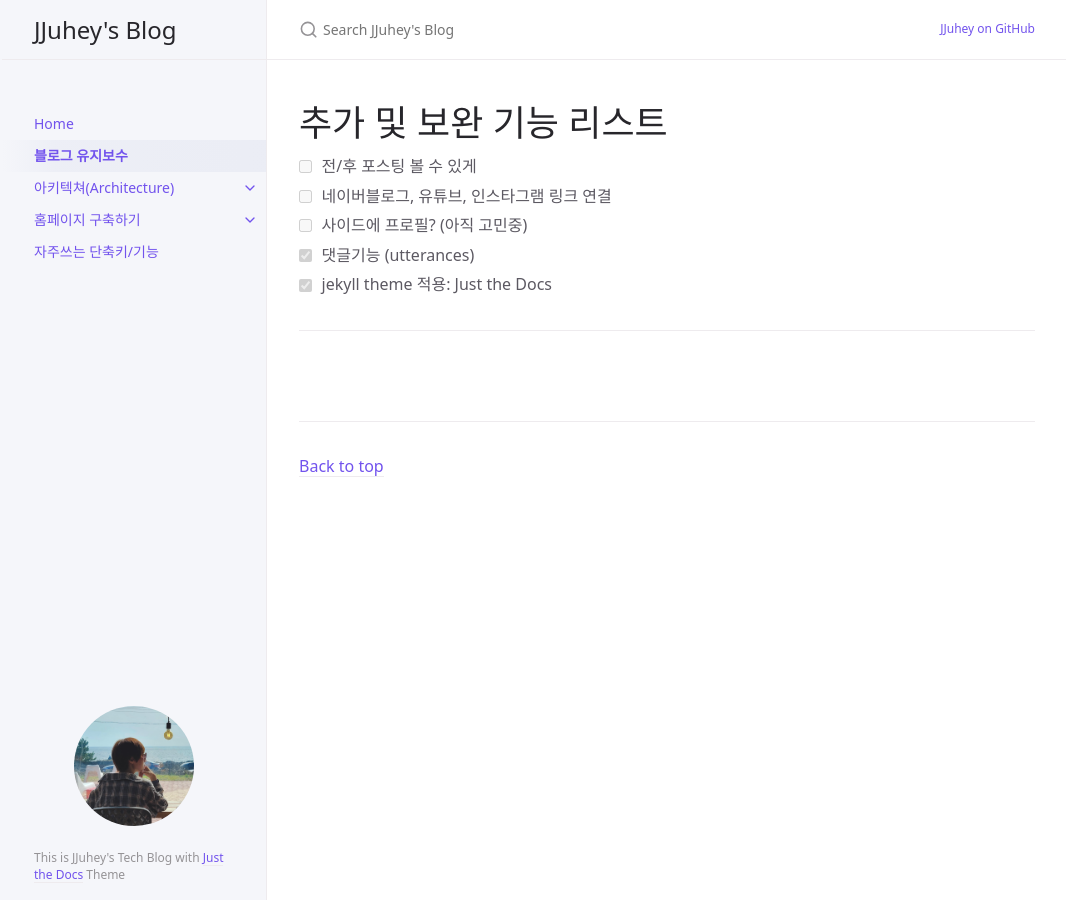
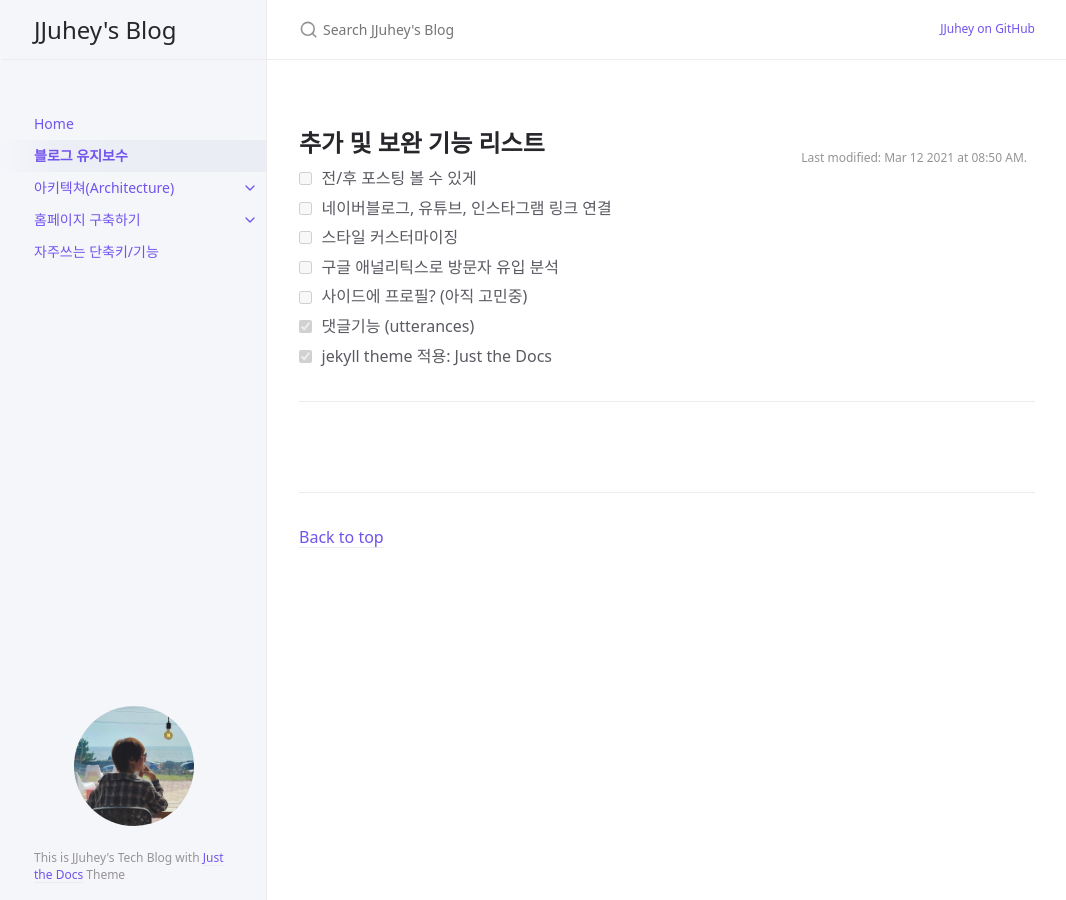
Before and after one commit to s-seo/jjuhey.github.io, a Jekyll site: the page built from docs/todolist.md, in a window 1280 px wide. Shown: the whole page, without its empty margins (105-1171 px from the left). Built offline with Jekyll 4.4.1, drawn with Linux system fonts in a browser that asks for light colours; comment, search, counter and statistics services are not loaded.

Commit message:
Add date for post

```diff
--- a/_config.yml
+++ b/_config.yml
@@ -81,7 +81,7 @@ nav_sort: case_sensitive # Capital letters sorted before lowercase
 back_to_top: true
 back_to_top_text: "Back to top"
 
-# footer_content: "Copyright &copy; 2017-2020 Patrick Marsceill. Distributed by an <a href=\"https://github.com/pmarsceill/just-the-docs/tree/master/LICENSE.txt\">MIT license.</a>"
+# footer_content: Thank you
 
 # Footer last edited timestamp
 last_edit_timestamp: true # show or hide edit time - page must have `last_modified_date` defined in the frontmatter
@@ -92,8 +92,8 @@ color_scheme: nil
 
 # Google Analytics Tracking (optional)
 # e.g, UA-1234567-89
-ga_tracking: UA-2709176-10
-ga_tracking_anonymize_ip: true # Use GDPR compliant Google Analytics settings (true/nil by default)
+# ga_tracking: UA-2709176-10
+# ga_tracking_anonymize_ip: true # Use GDPR compliant Google Analytics settings (true/nil by default)
 
 plugins:
   - jekyll-seo-tag
--- a/_layouts/default.html
+++ b/_layouts/default.html
@@ -164,27 +164,6 @@ layout: table_wrappers
             {% endif %}
 
             {{ footer_custom }}
-
-            {% if site.last_edit_timestamp or site.gh_edit_link %}
-              <div class="d-flex mt-2">
-                {% if site.last_edit_timestamp and site.last_edit_time_format and page.last_modified_date %}
-                  <p class="text-small text-grey-dk-000 mb-0 mr-2">
-                    Page last modified: <span class="d-inline-block">{{ page.last_modified_date | date: site.last_edit_time_format }}</span>.
-                  </p>
-                {% endif %}
-                {% if
-                  site.gh_edit_link and
-                  site.gh_edit_link_text and
-                  site.gh_edit_repository and
-                  site.gh_edit_branch and
-                  site.gh_edit_view_mode
-                %}
-                  <p class="text-small text-grey-dk-000 mb-0">
-                    <a href="{{ site.gh_edit_repository }}/{{ site.gh_edit_view_mode }}/{{ site.gh_edit_branch }}{% if site.gh_edit_source %}/{{ site.gh_edit_source }}{% endif %}/{{ page.path }}" id="edit-this-page">{{ site.gh_edit_link_text }}</a>
-                  </p>
-                {% endif %}
-              </div>
-            {% endif %}
           </footer>
         {% endif %}
 
--- a/_layouts/post.html
+++ b/_layouts/post.html
@@ -1,6 +1,16 @@
 ---
 layout: default
 ---
+{% if site.last_edit_timestamp or site.gh_edit_link %}
+<div class="d-flex mt-2" style="float: right">
+  {% if site.last_edit_timestamp and site.last_edit_time_format and page.last_modified_date %}
+    <p class="text-small text-grey-dk-000 mb-0 mr-2">
+      Last modified: <span class="d-inline-block">{{ page.last_modified_date | date: site.last_edit_time_format }}</span>.
+    </p>
+  {% endif %}
+</div>
+{% endif %}
+
 
 {{ content }}
 
--- a/docs/todolist.md
+++ b/docs/todolist.md
@@ -2,11 +2,15 @@
 layout: post
 title: 블로그 유지보수
 nav_order: 2
+last_modified_date: '2021-03-12 08:50'
 ---
 
-# 추가 및 보완 기능 리스트
+## **추가 및 보완 기능 리스트**
+
 - [ ] 전/후 포스팅 볼 수 있게
 - [ ] 네이버블로그, 유튜브, 인스타그램 링크 연결
+- [ ] 스타일 커스터마이징
+- [ ] 구글 애널리틱스로 방문자 유입 분석
 - [ ] 사이드에 프로필? (아직 고민중)
 - [x] 댓글기능 (utterances)
 - [x] jekyll theme 적용: Just the Docs
```
Also changed, not shown: docs/architectures/layered.md (+1 -1 lines), docs/shortcuts.md (+1 -0 lines).
